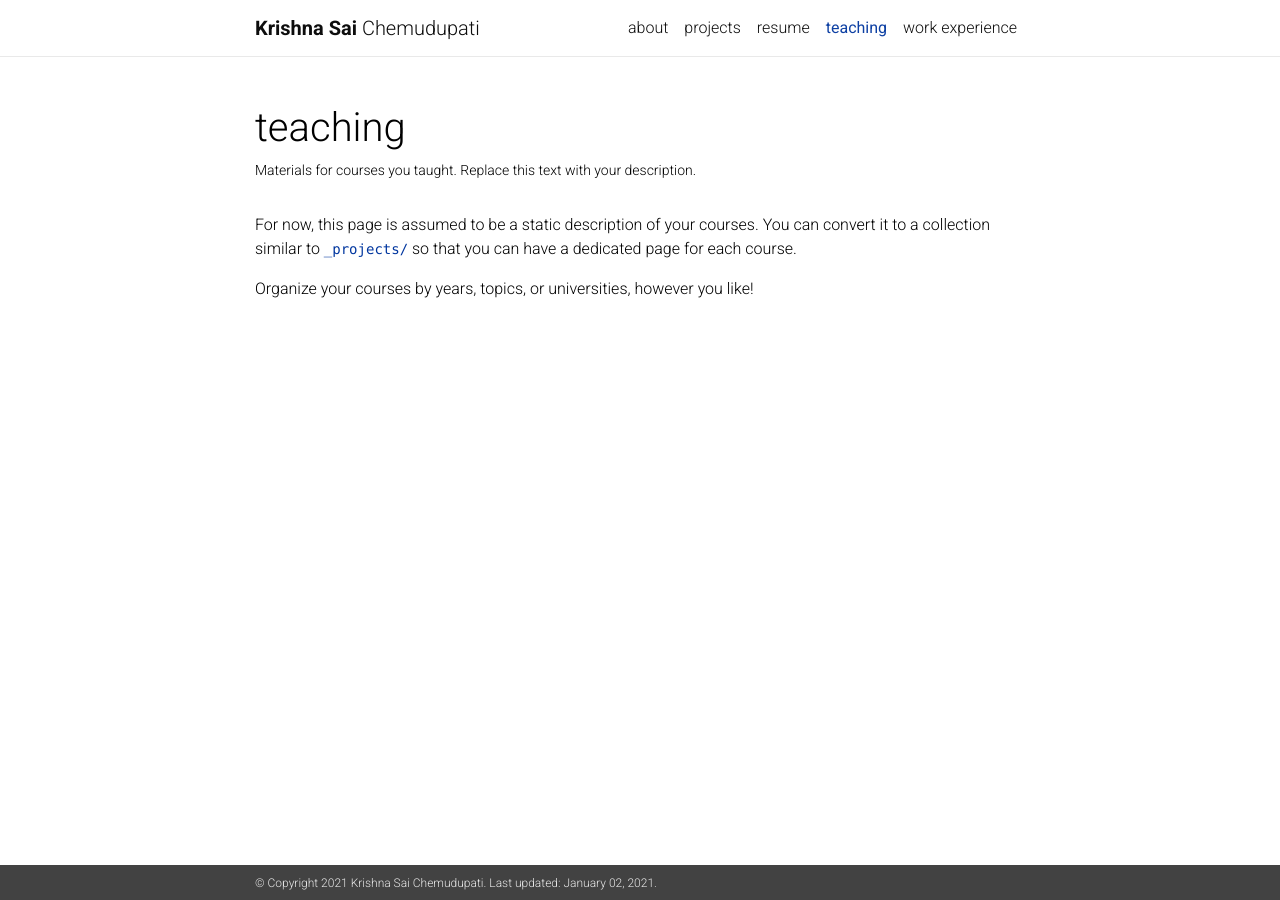
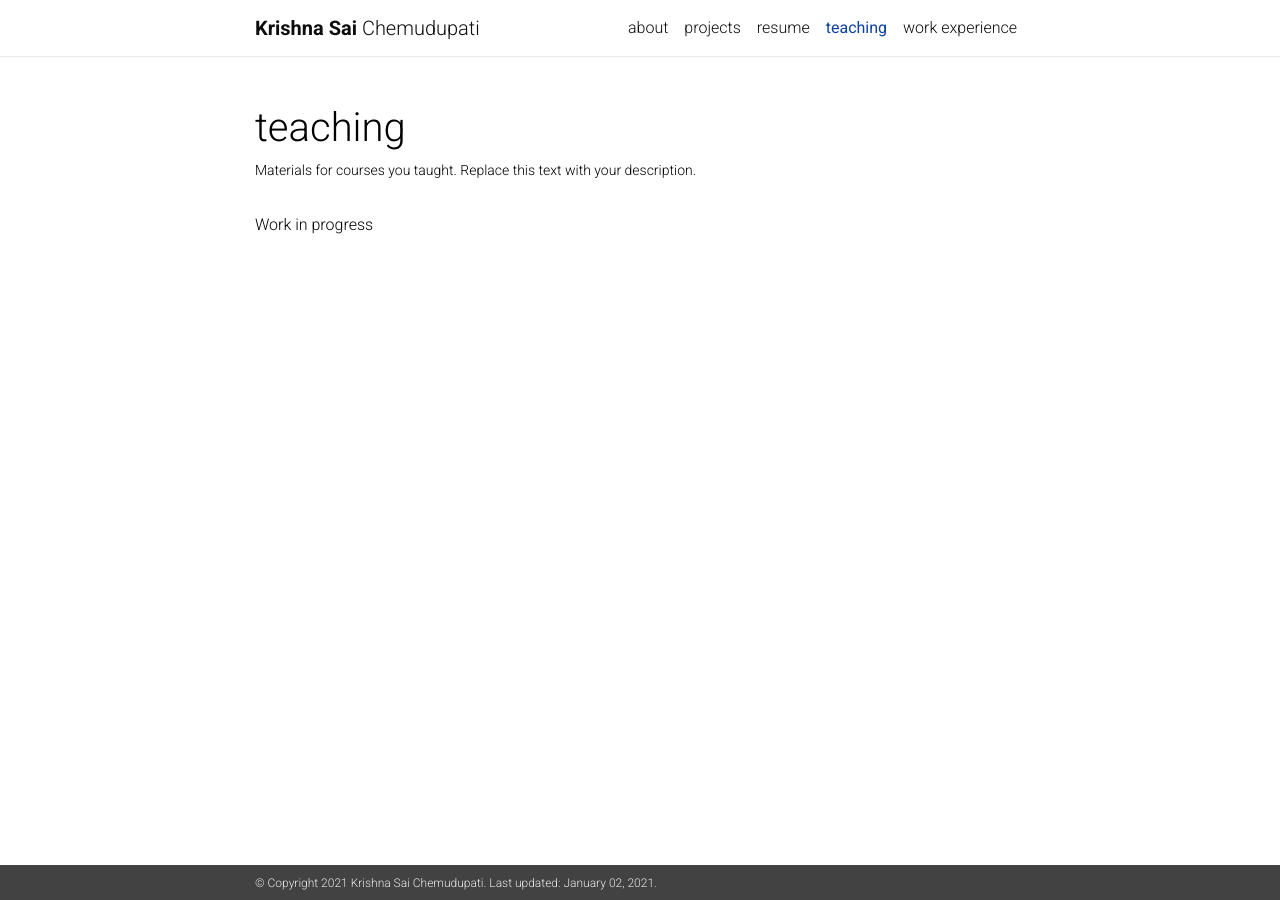
Before and after one commit to chemudupatiks/chemudupatiks.github.io, a Jekyll site: the page built from _pages/teaching.md, in a window 1280 px wide. Built offline with Jekyll 4.4.1, drawn with Linux system fonts in a browser that asks for light colours; nearby versions of some CDN libraries; a style sheet for code colours, icons or effects is not loaded.

Commit message:
work in progress

```diff
--- a/_pages/teaching.md
+++ b/_pages/teaching.md
@@ -6,6 +6,4 @@
 nav: true
 ---
 
-For now, this page is assumed to be a static description of your courses. You can convert it to a collection similar to `_projects/` so that you can have a dedicated page for each course.
-
-Organize your courses by years, topics, or universities, however you like!
+Work in progress
```
